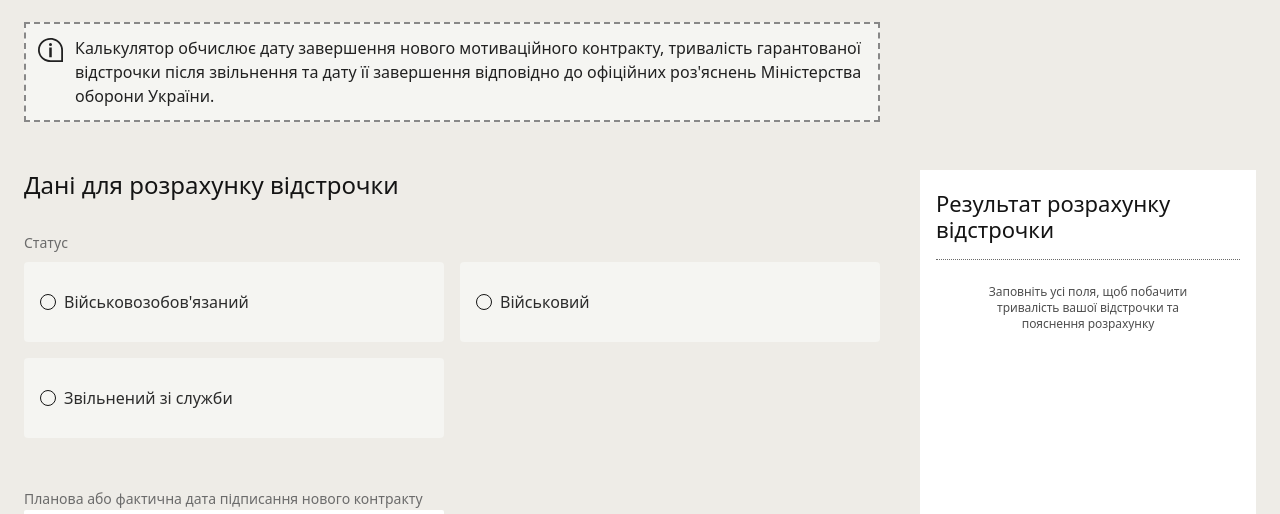
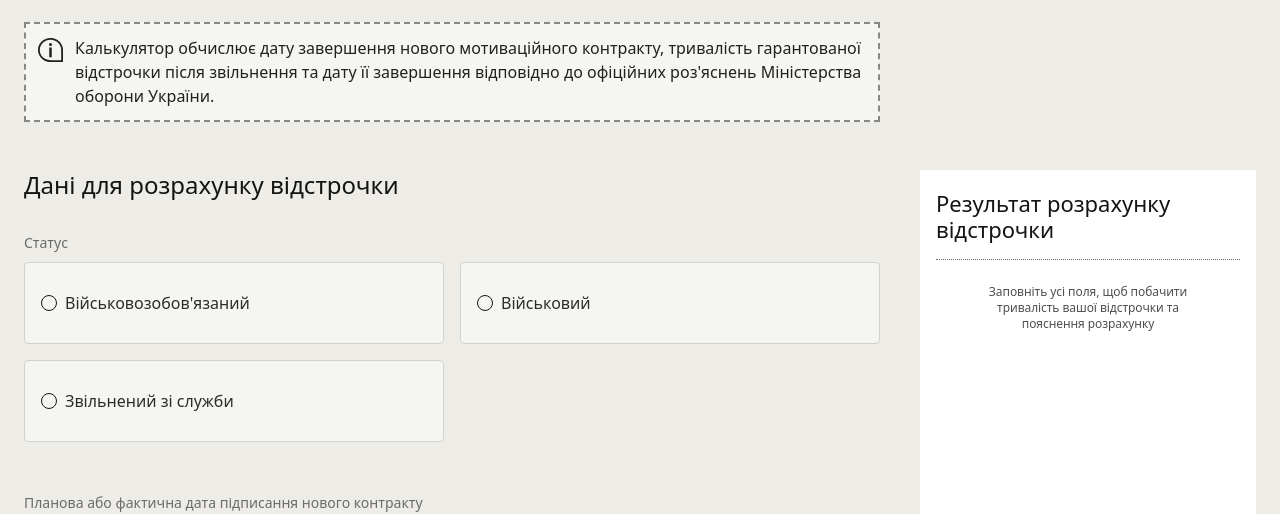
Before and after one commit to skytskyi/mod-calculator-vidstrochka, a website: page index.html in a window 1280 px wide. Shown: the part 295-809 px from the top of the page. Drawn offline with Linux system fonts and the light colour scheme; a web font is replaced by a local one.

Commit message:
Restore default border on radio option cards.
Show the #d1d1d1 card outline in unselected state for clearer boundaries and better non-text contrast.

Co-authored-by: Cursor <cursoragent@cursor.com>

```diff
--- a/styles.css
+++ b/styles.css
@@ -818,7 +818,7 @@ body.mod-nav-open {
   gap: 8px;
   padding: 28px 16px;
   background: #f5f5f2;
-  border: none;
+  border: 1px solid var(--border-card);
   border-radius: var(--radius-card);
   cursor: pointer;
   min-height: 80px;
```
